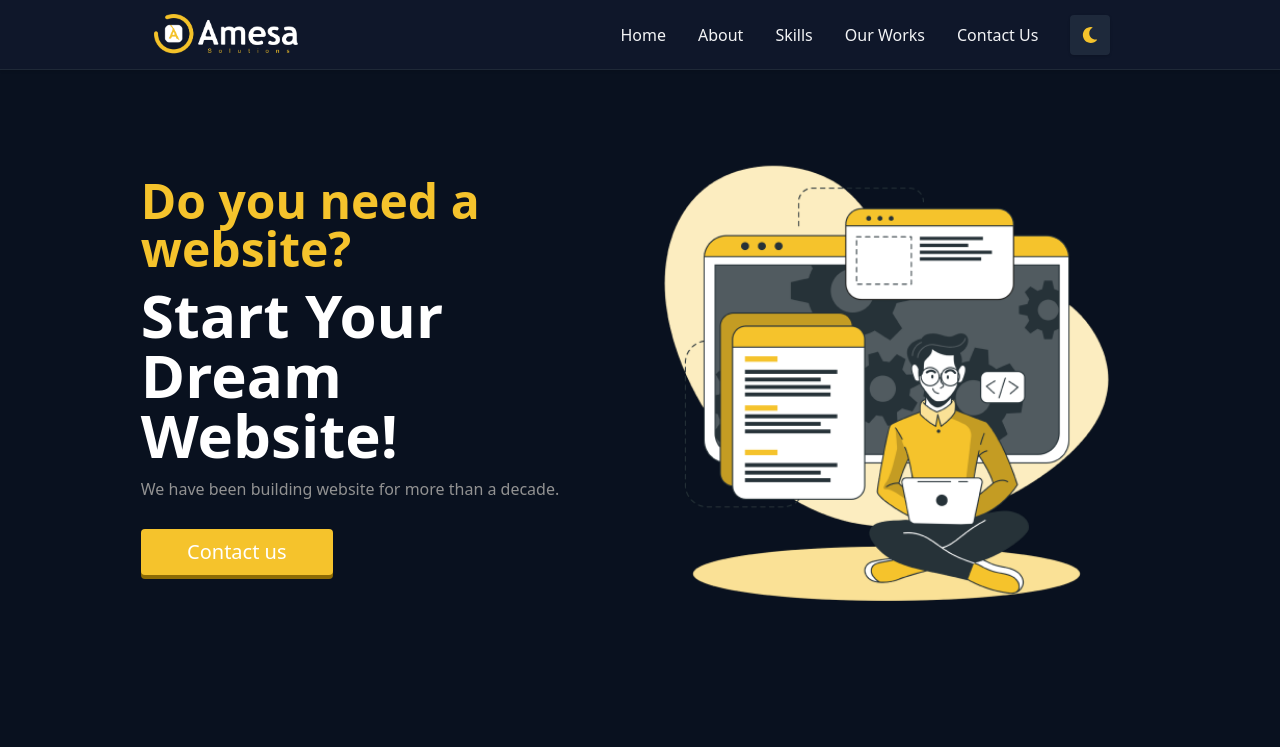
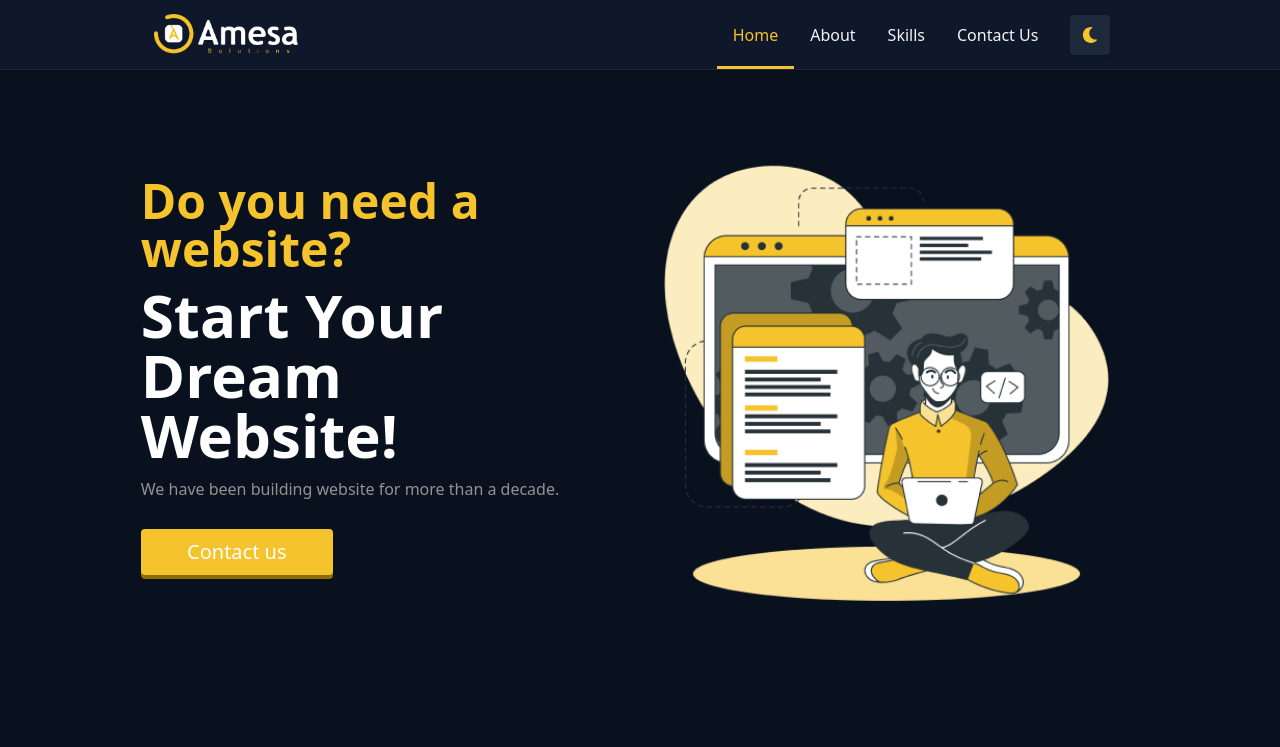
Before and after one commit to Amesa-Group/Amesa-Portfolio, a React (Vite) app: page /#home in a window 1280 px wide. Shown: the top 747 px of the page. Built offline with nearby package versions, Linux system fonts and the light colour scheme.

Commit message:
active link scroll animate

```diff
--- a/package.json
+++ b/package.json
@@ -18,6 +18,7 @@
     "react-dom": "^18.2.0",
     "react-icons": "^4.10.1",
     "react-router-dom": "^6.15.0",
+    "react-scroll": "^1.8.9",
     "react-toastify": "^9.1.3",
     "yup": "^1.2.0"
   },
--- a/src/components/About.jsx
+++ b/src/components/About.jsx
@@ -4,7 +4,7 @@ import aboutImg from '../assets/about.png'
 function About() {
 
   return (
-    <div className='px-6 md:px-[11%] mt-10 w-full h-[100vh] md:h-[70vh] bg-white dark:bg-[#09111f]'>
+    <div id="About" className='px-6 md:px-[11%] mt-10 w-full h-[100vh] md:h-[70vh] bg-white dark:bg-[#09111f]'>
       <div className='flex flex-col md:flex-row  md:gap-16 items-center justify-center  md:justify-between'>
          <div className='w-[80%] mt-4 md:mt-0 md:w-[120rem]'>
             <img src={aboutImg} alt="Ameesa Solutions" className='w-full'
--- a/src/components/Contact.jsx
+++ b/src/components/Contact.jsx
@@ -22,7 +22,7 @@ function Contact() {
   };
 
   return (
-    <div className='mt-14 px-6 md:px-[11%] w-full h-[70vh] md:h-[80vh] bg-white dark:bg-[#09111f]'>
+    <div id="Contact" className='mt-14 px-6 md:px-[11%] w-full h-[70vh] md:h-[80vh] bg-white dark:bg-[#09111f]'>
        {/* title */}
        <div className='mx-auto lg:mb-8'>
        <h1 className='font-bold text-3xl text-[#f5c32c] text-center'>
--- a/src/components/Header.jsx
+++ b/src/components/Header.jsx
@@ -4,7 +4,8 @@ import { BsSunFill } from "react-icons/bs";
 import { AiOutlineMenu, AiOutlineClose } from "react-icons/ai";
 import Logow from "../assets/Logow.png";
 import logodark from "../assets/logodark.png";
-import { Link } from "react-router-dom";
+// ES6 Imports
+import { Link } from "react-scroll";
 
 function Header() {
   // Menu Responsive logic
@@ -41,7 +42,7 @@ function Header() {
 
   return (
     <header className="fixed top-0 left-0 z-10 w-full h-[70px] bg-white dark:bg-slate-900 shadow  dark:border-b-[1px] border-gray-800 flex justify-between items-center md:px-[12%] px-[7%]">
-      <Link to="/">
+      <Link to="home">
         <img
           src={theme === "dark" ? logodark : Logow}
           alt=""
@@ -62,30 +63,65 @@ function Header() {
         } absolute md:static md:top-0 top-[70px]  left-0 z-10 bg-white md:bg-none border-t-[1px]  dark:border-gray-800 md:border-none dark:bg-slate-900 shadow md:shadow-none w-full md:w-auto flex flex-col md:flex-row md:items-center items-start md:px-0 px-[7%] md:py-0 py-4`}
       >
         <Link
+          activeClass="active"
+          spy={true}
+          smooth={true}
+          hashSpy={true}
+          offset={-70}
+          duration={1000}
+          to="home"
           className="p-3 px-4 font-medium dark:text-gray-100 dark:hover:text-[#f5c32c] relative cursor-pointer after:transition-[width] after:hidden md:hover:after:block after:absolute
          after:bottom-[-10.9px] after:left-0 md:after:w-full hover:after:hidden after:h-[3px] after:bg-[#F5C32C] hover:text-[#F5C32C]"
         >
           Home
         </Link>
         <Link
+          activeClass="active"
+          spy={true}
+          smooth={true}
+          hashSpy={true}
+          offset={-70}
+          duration={1000}
+          to="About"
           className="p-3 px-4 font-medium dark:text-gray-100 dark:hover:text-[#f5c32c] relative cursor-pointer transition-all after:hidden md:hover:after:block after:absolute
          after:bottom-[-10.9px] after:left-0 md:after:w-full hover:after:hidden after:h-[3px] after:bg-[#F5C32C] hover:text-[#F5C32C]"
         >
           About
         </Link>
         <Link
+          activeClass="active"
+          spy={true}
+          smooth={true}
+          hashSpy={true}
+          offset={-70}
+          duration={1000}
+          to="Skills"
           className="p-3 px-4 font-medium dark:text-gray-100 dark:hover:text-[#f5c32c] relative cursor-pointer transition-all after:hidden md:hover:after:block after:absolute
          after:bottom-[-10.9px] after:left-0 md:after:w-full  hover:after:hidden after:h-[3px] after:bg-[#F5C32C] hover:text-[#F5C32C]"
         >
           Skills
         </Link>
-        <Link
+        {/* <Link
+        activeClass="active"
+        spy={true}
+        smooth={true}
+        hashSpy={true}
+        offset={-70}
+        duration={1000}
+        to="Works"
           className="p-3 px-4 font-medium dark:text-gray-100 dark:hover:text-[#f5c32c] relative cursor-pointer transition-all after:hidden md:hover:after:block after:absolute
          after:bottom-[-10.9px] after:left-0 md:after:w-full hover:after:hidden after:h-[3px] after:bg-[#F5C32C] hover:text-[#F5C32C]"
         >
           Our Works
-        </Link>
+        </Link> */}
         <Link
+          activeClass="active"
+          spy={true}
+          smooth={true}
+          hashSpy={true}
+          offset={-70}
+          duration={1000}
+          to="Contact"
           className="p-3 px-4 font-medium dark:text-gray-100 dark:hover:text-[#f5c32c] relative cursor-pointer transition-all after:hidden md:hover:after:block after:absolute
          after:bottom-[-10.9px] after:left-0 md:after:w-full hover:after:hidden after:h-[3px] after:bg-[#F5C32C] hover:text-[#F5C32C]"
         >
--- a/src/components/Hero.jsx
+++ b/src/components/Hero.jsx
@@ -10,7 +10,7 @@ function Hero() {
   }, [])
 
   return (
-    <div className='mt-14 px-6 md:px-[11%]  w-full h-[90vh] md:h-[80vh] bg-white dark:bg-[#09111f] flex flex-col-reverse md:flex-row items-center justify-center  md:justify-between'>
+    <div id="home" className='mt-14 px-6 md:px-[11%]  w-full h-[90vh] md:h-[80vh] bg-white dark:bg-[#09111f] flex flex-col-reverse md:flex-row items-center justify-center  md:justify-between'>
      <div className='flex md:items-start gap-3 flex-col items-center ' data-aos="fade-up"
           data-aos-anchor-placement="top-center">
       <h2 id="text-3xl" className='text-4xl md:text-5xl  text-center  md:text-left font-bold text-[#f5c32c]'>Do you need a website?</h2>
--- a/src/components/Skills.jsx
+++ b/src/components/Skills.jsx
@@ -28,7 +28,7 @@ function Skills() {
 
 
   return (
-    <div className='flex flex-col md:flex-row  items-center justify-around'>
+    <div id="Skills" className='flex flex-col md:flex-row  items-center justify-around'>
 
       {/* skill progres */}
       <div className='flex flex-col gap-4  w-full md:w-auto px-8 md:px-0 '  data-aos="fade-up"
--- a/src/components/Works.jsx
+++ b/src/components/Works.jsx
@@ -3,7 +3,7 @@ import SliderData from '../data/SliderData'
 
 function Works() {
   return (
-    <div>
+    <div id="Works">
 
     </div>
   )
--- a/src/index.css
+++ b/src/index.css
@@ -6,7 +6,18 @@ body {
     overflow-x: hidden;
 }
 
-#root {
+.active {
+    color: #f5c32c !important;
+    position: relative ;
+}
+
+.active::before {
+    position: absolute !important;
+    content: "" !important;
+    bottom: -10.9px !important;
+    left: 0 !important;
+    width: 100% !important;
+    height: 3px !important;
     background: #f5c32c !important;
 }
 
@@ -79,6 +90,12 @@ body {
     width: 80%;
 }
 
+@media (max-width: 768px) {
+    .active::before {
+        width: 0% !important;
+    }
+}
+
 @media (max-width: 480px) {
     #text-sm {
         font-size: 0.800rem/* 14px */;
```
Also changed, not shown: 1 other file (tests, documents, lock files or other folders).
